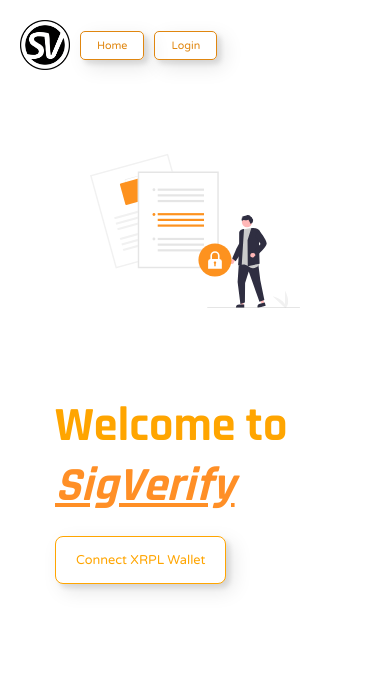
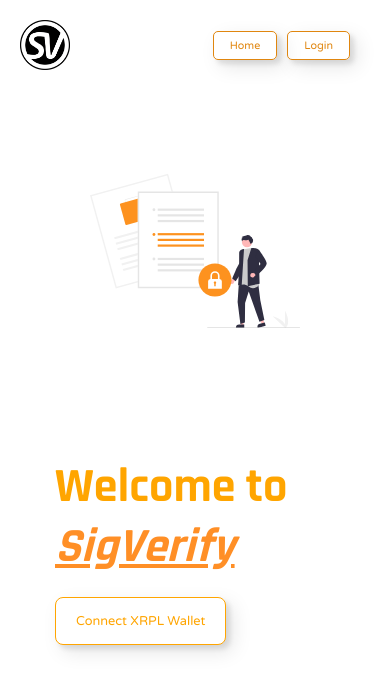
Before and after one commit to LedgerIntegrations/SigVerify, a React (Vite) app in the folder sigVerify-frontend/: page / in a window 390 px wide. Shown: the top 692 px of the page. Built offline with nearby package versions, Linux system fonts and the light colour scheme.

Commit message:
minor style updates and improving responsive styles

```diff
--- a/sigVerify-frontend/src/App.css
+++ b/sigVerify-frontend/src/App.css
@@ -1,9 +1,19 @@
 :root {
+  width: 100vw;
   max-width: 1280px;
   margin: 0 auto;
-  padding: 1rem;
   text-align: center;
 }
+
+#appContainer {
+  /* display: flex;
+  flex-direction: column;
+  align-items: center; */
+  width: 100vw;
+  max-width: 1000px;
+  margin: auto;
+}
+
 .buttonPop {
   box-shadow: inset 2px 2px 2px 0px rgba(255, 255, 255, .5),
   7px 7px 20px 0px rgba(0, 0, 0, .1),
--- a/sigVerify-frontend/src/App.jsx
+++ b/sigVerify-frontend/src/App.jsx
@@ -8,6 +8,9 @@
 import UploadDocument from './components/UploadDocument/UploadDocument';
 import VerifySignature from './components/VerifySignature/VerifySignature';
 import AccountSigsPage from './components/AccountSigsPage/AccountSigsPage';
+
+import './App.css'
+
 export const AccountContext = createContext();
 
 function useSessionStorage(key, initialValue) {
--- a/sigVerify-frontend/src/components/HomePage/HomePage.css
+++ b/sigVerify-frontend/src/components/HomePage/HomePage.css
@@ -1,10 +1,12 @@
 #home-page-container {
-    padding-top: 20vh;
     padding: 1rem;
     text-align: center;
     display: flex;
     flex-direction: column;
-    align-items: start;
+    justify-content: space-around;
+    margin-inline: auto;
+    max-width: 700px;
+    height: 70vh;
 }
 
 #home-page-container > img {
@@ -13,7 +15,14 @@
     margin-inline: auto;
 }
 
-#home-page-container > h2 {
+#home-call-to-action-section {
+    display: flex;
+    flex-direction: column;
+    align-items: start;
+    justify-content: space-around;
+}
+
+#home-call-to-action-section > h2 {
     width: 272px;
     min-width: 272px;
     margin-left: 4vw;
@@ -26,18 +35,18 @@
     margin-bottom: 20px;
 }
 
-#home-page-container > h2 > em{
+#home-call-to-action-section > h2 > em{
     color: rgb(255, 143, 38);
     font-size: 1em;
     text-decoration: underline;
 }
 
-#home-page-container > a {
+#home-call-to-action-section > a {
     width: fit-content;
     border-radius: 10px;
 }
 
-#home-page-container > a > button {
+#home-call-to-action-section > a > button {
     border: 1px solid orange;
     color: orange;
     background-color: white;
@@ -50,31 +59,34 @@
 }
 
 @media screen and (min-width:350px) {
-    #home-page-container > h2 {
+    #home-call-to-action-section > h2 {
         font-size: 3em;
         margin-left: 10vw;
     }
 
-    #home-page-container > a > button {
+    #home-call-to-action-section > a > button {
         margin-left: 10vw;
     }
 }
 
 @media screen and (min-width:430px) {
-    #home-page-container > h2 {
+    #home-call-to-action-section > h2 {
         font-size: 4em;
         margin-left: 10vw;
         width: 400px;
     }
 
-    #home-page-container > a > button {
+    #home-call-to-action-section > a > button {
         margin-left: 10vw;
     }
 }
 
 @media screen and (min-width:700px) {
-    #home-page-container > h2 {
-
+    #home-call-to-action-section > h2 {
         font-size: 5em;
     }
+
+    #home-call-to-action-section > a > button {
+        margin-top: 3vh;
+    }
 }
--- a/sigVerify-frontend/src/components/HomePage/HomePage.jsx
+++ b/sigVerify-frontend/src/components/HomePage/HomePage.jsx
@@ -7,11 +7,14 @@
     return (
         <div id="home-page-container">
             <img src={encDocs} />
-            <h2>Welcome to <br /><em>SigVerify</em></h2>
-            {/* <button></button> */}
-            <Link to="/login" >
-                <button className='buttonPop'>Connect XRPL Wallet</button>
-            </Link>
+            <div id="home-call-to-action-section">
+                <h2>Welcome to <br /><em>SigVerify</em></h2>
+                {/* <button></button> */}
+                <Link to="/login" >
+                    <button className='buttonPop'>Connect XRPL Wallet</button>
+                </Link>
+            </div>
+
         </div>
     );
 }
--- a/sigVerify-frontend/src/components/Login/Login.css
+++ b/sigVerify-frontend/src/components/Login/Login.css
@@ -34,10 +34,10 @@
 }
 
 .loginComponent button {
-    border: solid 1px #3F3D58;
+    border: solid 1px #e48e14;
     background: white;
     text-decoration: underline;
-    color: #3F3D58;
+    color: #e78d0e;
     padding: 6px;
     border-radius: 10px;
     font-size: 1rem;
@@ -68,46 +68,22 @@
 }
 
 #signInMsg {
-    color: #3F3D58;
+    color: #ffffff;
     text-align: start;
-    background-color: white;
-    border: solid white 2px;
-    padding-inline: 7px;
-    padding-block: 3px;
+    background-color: rgba(248, 187, 89, 0.564);
+    border: solid rgb(240, 180, 127) 1px;
+    padding: 7px;
     border-radius: 10px;
     font-size: .7rem;
-    max-width: 85vw;
+    max-width: 80%;
     font-family: 'Rajdhani', sans-serif;
     margin-block-start: 0px;
     margin-block-end: 20px;
     font-weight: bold;
-    box-shadow: inset 1px 1px 1px 0px rgba(73, 73, 73, 0.5),
-        7px 7px 20px 0px rgba(0, 0, 0, .1),
+    box-shadow: inset 1px 1px 2px 1px rgba(73, 73, 73, 0.5),
+        3px 3px 20px 0px rgba(0, 0, 0, .1),
         4px 4px 5px 0px rgba(0, 0, 0, .1);
 }
-
-#successP {
-    color: rgb(120, 246, 120);
-    font-weight: bold;
-}
-
-#failureP {
-    color: rgb(250, 246, 0);
-    font-weight: bold;
-    font-size: .8rem;
-}
-
-.buttonPop {
-    box-shadow: inset 2px 2px 2px 0px rgba(255, 255, 255, .5),
-    7px 7px 20px 0px rgba(0, 0, 0, .1),
-    4px 4px 5px 0px rgba(0, 0, 0, .1);
-  }
-
-  .buttonPop:hover {
-    box-shadow: inset 2px 2px 2px 1px rgba(59, 59, 59, 0.5),
-    7px 7px 20px 0px rgba(0, 0, 0, .1),
-    0px 0px 0px 0px rgba(0, 0, 0, .1);
-  }
 
 @media screen and (min-width: 440px) {
     .loginComponent {
--- a/sigVerify-frontend/src/components/Login/Login.jsx
+++ b/sigVerify-frontend/src/components/Login/Login.jsx
@@ -55,6 +55,7 @@
                     // navigate('/profile');
                 } else {
                     console.log("User Failed to sign in.");
+                    setPayloadCreate({});
                     setPayloadMessage("Account 'sign-in' QR was rejected. Please reload web-page or click 'Genereate QR' again. Cannot proceed to 'Profile' without signing from XUMM wallet.");
                 };
             })
--- a/sigVerify-frontend/src/components/Navigation/Navigation.css
+++ b/sigVerify-frontend/src/components/Navigation/Navigation.css
@@ -11,8 +11,10 @@
 
 #left-side-nav {
     display: flex;
+    justify-content: space-between;
     gap: 10px;
     font-size: .8em;
+    width: 100%;
 }
 
 #nav-logo > img {
@@ -26,6 +28,7 @@
     display: flex;
     align-items: center;
     gap: 10px;
+    flex-grow: stretch;
 }
 
 #nav-links > a {
@@ -37,6 +40,10 @@
     border-radius: 5px;
 }
 
+#loginLink {
+    justify-self: flex-end;
+}
+
 @media screen and (min-width: 700px) {
     #nav-links > a {
         font-size: 1em;
--- a/sigVerify-frontend/src/components/Navigation/Navigation.jsx
+++ b/sigVerify-frontend/src/components/Navigation/Navigation.jsx
@@ -24,7 +24,7 @@
           ) : (
             <>
               <Link to="/" className='buttonPop'>Home</Link>
-              <Link to="/login" className='buttonPop'>Login</Link>
+              <Link to="/login" className='buttonPop' id="loginLink">Login</Link>
             </>
           )}
         </div>
```
